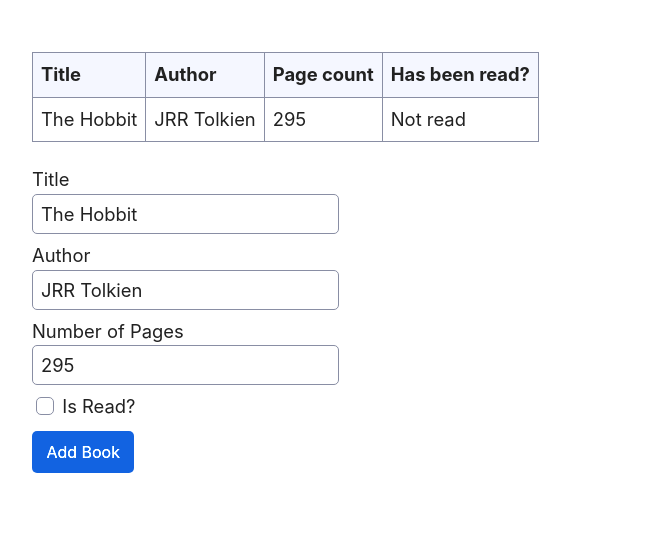
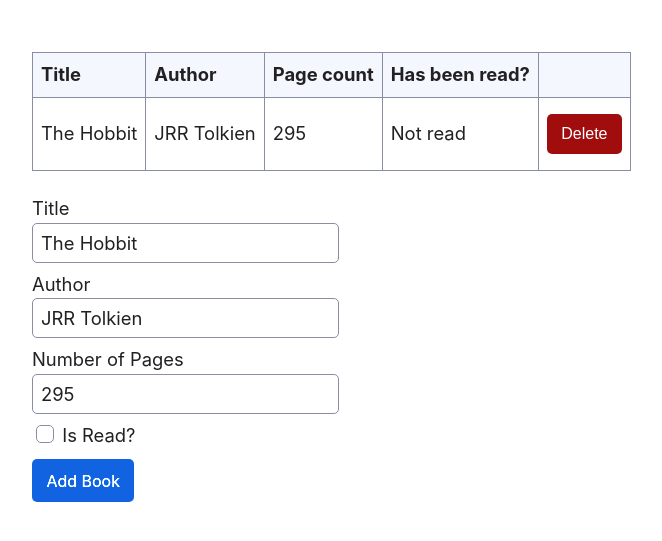
Before and after one commit to KarimElsayad247/odin-library, a plain HTML site: page index.html in a window 1280 px wide. Both pictures are taken after a click on the input "Add Book". Shown: the part 89-630 px from the top of the page, without its empty margins (248-910 px from the left). Drawn offline with Linux system fonts and the light colour scheme.

Commit message:
Implement deleting a book

```diff
--- a/index.html
+++ b/index.html
@@ -18,6 +18,7 @@
         <th>Author</th>
         <th>Page count</th>
         <th>Has been read?</th>
+        <th></th>
       </tr>
     </thead>
     <tbody>
--- a/scripts/script.js
+++ b/scripts/script.js
@@ -15,6 +15,8 @@ Book.prototype.info = function() {
            `${this.isRead ? "Has been read" : "not read yet"}`;
 }
 
+// Add a book to the library with its information taken
+// from the form
 function addBookToLibrary(event) {
     event.preventDefault();
     let book = new Book(
@@ -27,31 +29,56 @@ function addBookToLibrary(event) {
     displayBooksInTable()
 }
 
+// Displays the books contained in the globabl books array
+// inside the books table.
 function displayBooksInTable() {
     let booksTable = document.querySelector(".books-container");
     let tableBody = booksTable.querySelector("tbody")
-    let booksElems = myLibrary.map(book => createRow(book))
+    let booksElems = myLibrary.map((book, i) => createRow(book, i))
     tableBody.replaceChildren(...booksElems)
 }
 
-function createRow(book) {
+// Create a table row containing book info and buttons
+function createRow(book, index) {
     let row = document.createElement('tr');
 
     let title = createCell(book.title);
     let author = createCell(book.author);
     let pages = createCell(book.pages);
     let isRead = createCell(book.isRead ? "Read" : "Not read");
+    let deleteButton = createDeleteButton(index);
 
     row.appendChild(title);
     row.appendChild(author);
     row.appendChild(pages);
     row.appendChild(isRead);
 
+    let buttonsCell = document.createElement('td');
+    buttonsCell.appendChild(deleteButton)
+    row.appendChild(buttonsCell);
+
     return row;
 }
 
+// Creates a table cell containing supplied text
 function createCell(text) {
     let cell = document.createElement('td');
-    cell.innerText = text
+    cell.innerText = text;
     return cell;
 }
+
+// Create a button responsible for deleting the book with
+// the particular index from the library
+function createDeleteButton(index) {
+    let button = document.createElement('button');
+    button.textContent = "Delete"
+    button.classList.add("danger");
+    button.addEventListener('click', e => deleteBook(index));
+    return button;
+}
+
+// Delete the book with the specified index
+function deleteBook(index) {
+    myLibrary.splice(index, 1);
+    displayBooksInTable();
+}
--- a/styles/custom.css
+++ b/styles/custom.css
@@ -1,8 +1,15 @@
-input[type="checkbox"] + label span{
+input[type="checkbox"] + label span {
     display:inline-block;  /*SET TO DISPLAY INLINE BLOCK*/
     width:36px;
     height:36px;
     margin:-1px 4px 0 0;
     vertical-align:middle;
-    background:url(components_switches_check3.png) bottom no-repeat;
-  }
+}
+
+.danger {
+    background-color: #a10d0d;
+}
+
+.danger:hover {
+    background-color: #e11212;
+}
```
